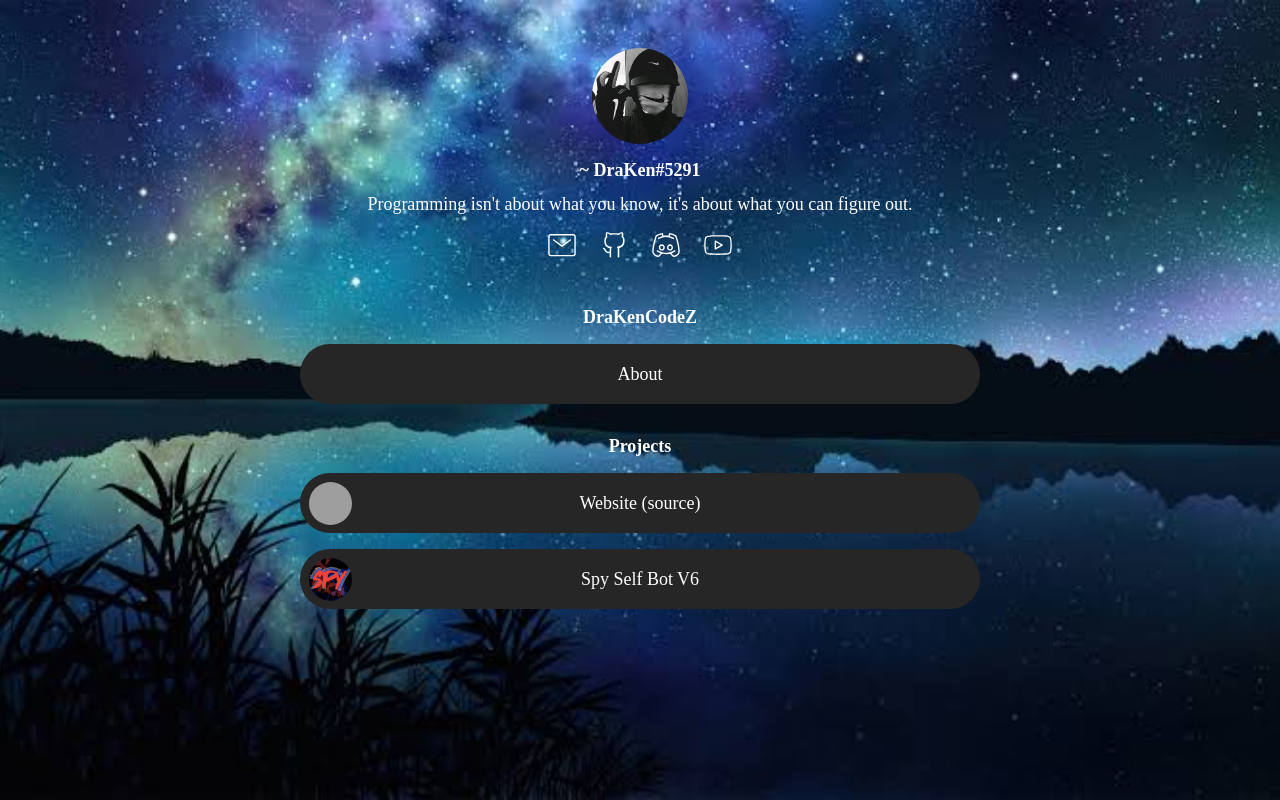
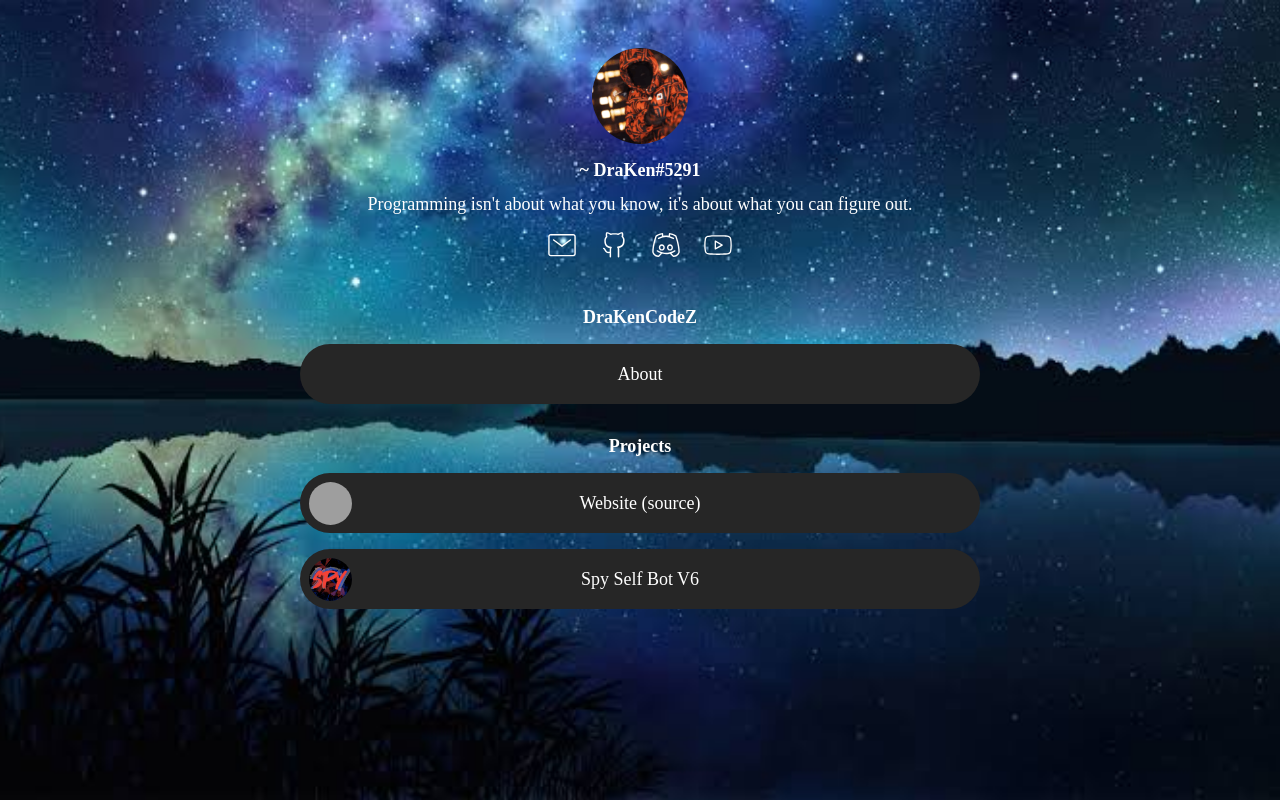
Before and after one commit to Sanket11111111/FreakPlayZ, a Flask app: page / in a window 1280 px wide. Run offline with Flask 2, Linux system fonts and the light colour scheme; some web fonts are replaced; grey boxes are pictures that could not be loaded.

Commit message:
Update index.html

```diff
--- a/templates/index.html
+++ b/templates/index.html
@@ -137,7 +137,7 @@
 
 <body>
     <div class="min-h-full flex-h-center" id="background_div">
-        <input type="hidden" value="https://drakencodes.tech" id="app-url">
+        <input type="hidden" value="https://freakplayz.me" id="app-url">
                     <input type="hidden" value="null" id="is-featured">
             <input type="hidden" value="" id="enabled_subscribers">
 
@@ -154,8 +154,8 @@
         <input type="hidden" value="creator-page" id="page-type">
         <img
             class="display-image m-auto"
-            data-src="/static/images/icon.png"
-            src="/static/images/icon.png"
+            data-src="/static/images/icon.gif"
+            src="/static/images/icon.gif"
             alt="Image"
         />
         <h2 class="page-title page-text-color page-text-font mt-16 text-center">
```
